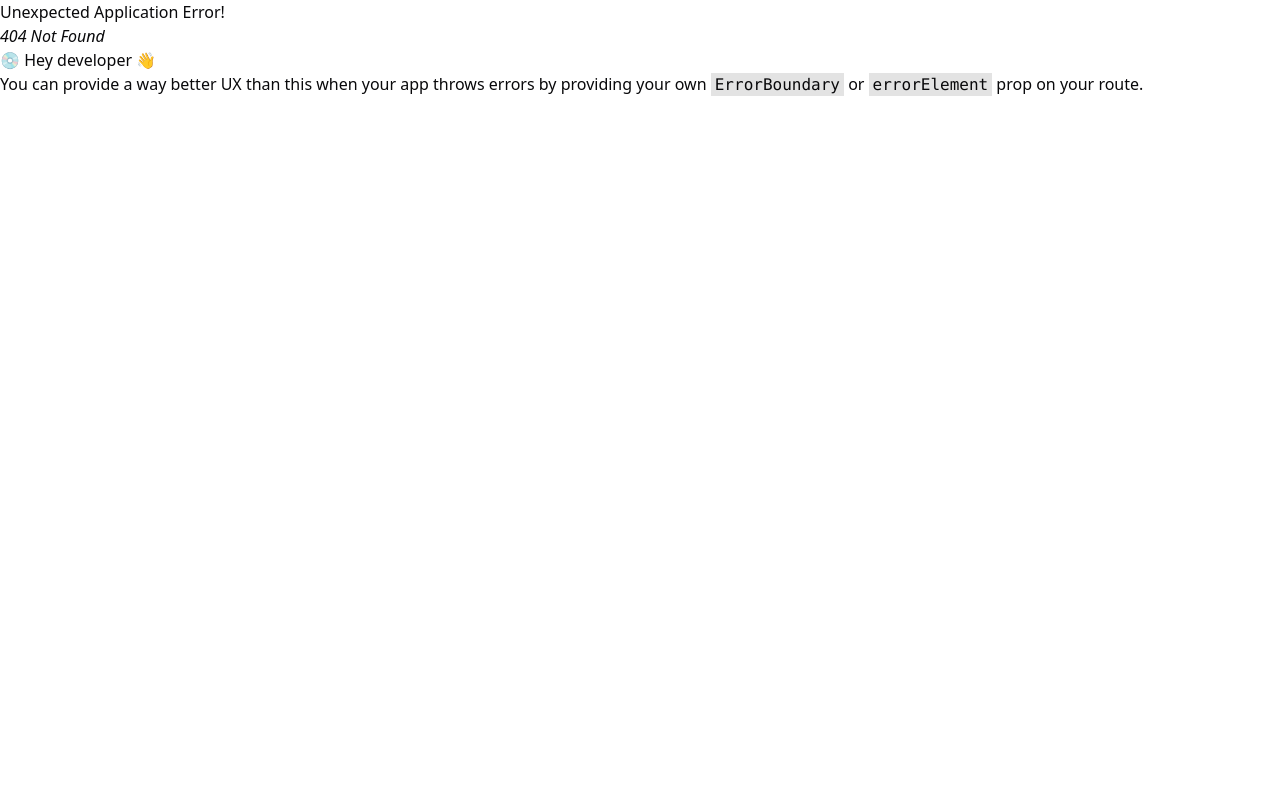
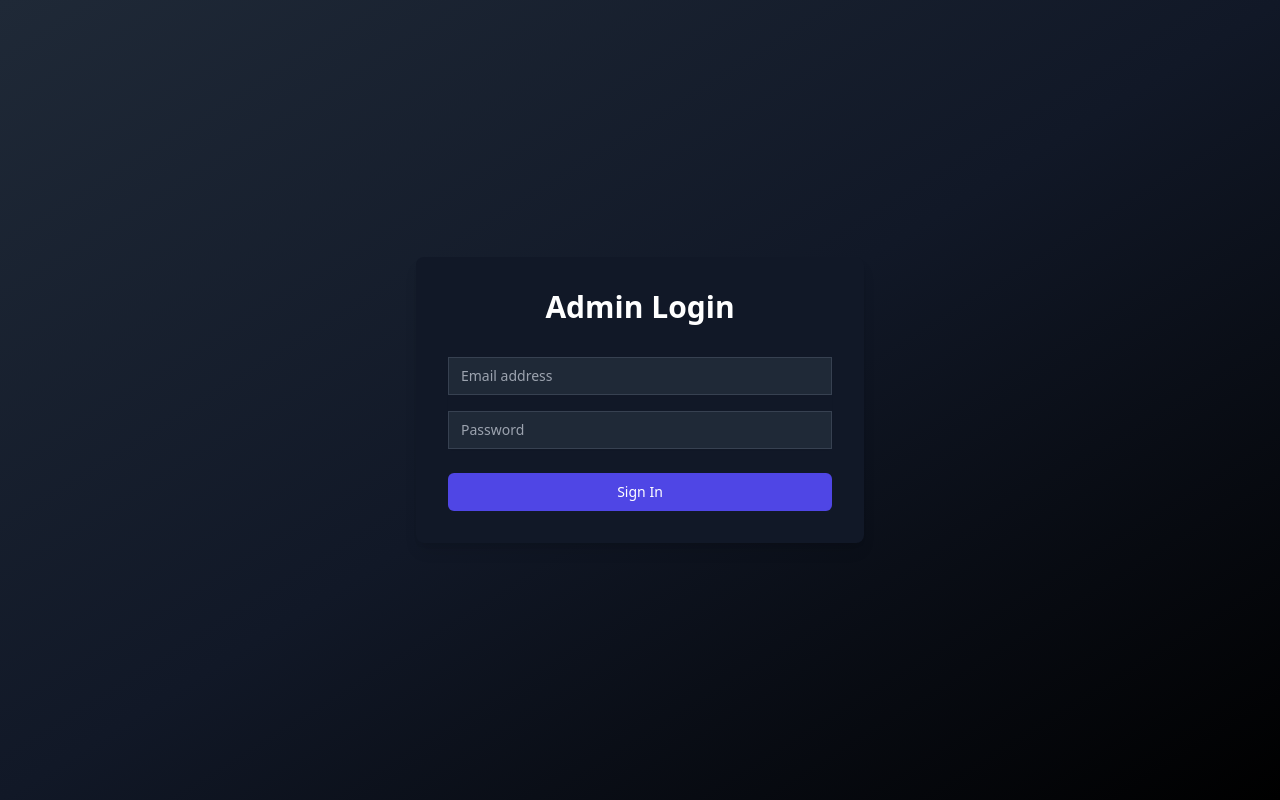
Before and after one commit to rahmanabdulquadir/portfolio-dashboard-frontend, a React (Vite) app: page /login in a window 1280 px wide. Before the commit this address had no page. Built offline with nearby package versions, Linux system fonts and the light colour scheme.

Commit message:
all routes added

```diff
--- a/src/components/Projects/AllProjects.tsx
+++ b/src/components/Projects/AllProjects.tsx
@@ -1,3 +1,4 @@
+/* eslint-disable @typescript-eslint/no-explicit-any */
 import { useEffect, useState } from "react";
 import { Button } from "../ui/button";
 import ProjectModal from "@/pages/ProjectModal";
@@ -11,9 +12,10 @@ interface Project {
   techStack: string[];
   repoLinkClient: string;
   repoLinkServer: string;
-  liveLink: string;
+  liveLink?: string; // Optional property for live link
   image?: string; // Optional property for image URL
 }
+
 const AllProjects = () => {
   const [projects, setProjects] = useState<Project[]>([]);
   const [isModalOpen, setModalOpen] = useState<boolean>(false);
@@ -46,13 +48,19 @@ const AllProjects = () => {
   const handleUpdate = async (updatedProject: Project) => {
     try {
       // Update the project in the backend using PATCH
-      await axios.patch(`http://localhost:5000/api/v1/projects/update/${updatedProject._id}`, updatedProject);
+      await axios.patch(
+        `http://localhost:5000/api/v1/projects/update/${updatedProject._id}`,
+        updatedProject
+      );
 
       // Refetch the projects to update the list
       fetchProjects();
       handleCloseModal(); // Close the modal after successful update
-    } catch (error) {
-      console.error("Error updating project:", error.response?.data || error.message);
+    } catch (error: any) {
+      console.error(
+        "Error updating project:",
+        error.response?.data || error.message
+      );
     }
   };
 
@@ -63,7 +71,7 @@ const AllProjects = () => {
       </h2>
 
       <div className="grid grid-cols-1 place-items-center lg:grid-cols-3 gap-10 justify-center items-center mt-10">
-        {projects?.map((project) => (
+        {projects.map((project) => (
           <div
             key={project._id}
             className="project-card group w-80 h-96 bg-gray-300 shadow-lg rounded-lg overflow-hidden relative transform transition-transform duration-500 hover:scale-105"
@@ -96,7 +104,7 @@ const AllProjects = () => {
             techStack: currentProject.techStack,
             repoLinkClient: currentProject.repoLinkClient,
             repoLinkServer: currentProject.repoLinkServer,
-            liveLink: currentProject.liveLink,
+            liveLink: currentProject.liveLink || "", // Provide default value if undefined
           }}
           onUpdate={handleUpdate} // Callback to refresh the project list
         />
--- a/src/components/Projects/CreateProject.tsx
+++ b/src/components/Projects/CreateProject.tsx
@@ -12,7 +12,6 @@ const CreateProject = () => {
     repoLinkServer: "",
     liveLink: "",
   });
-  const [isModalOpen, setModalOpen] = useState(false);
 
 
   const handleChange = (
@@ -51,6 +50,7 @@ const CreateProject = () => {
         repoLinkServer: "",
         liveLink: "",
       });
+      console.log(response)
       if (response) {
         toast.success("Project added to the portfolio.");
       }
@@ -61,9 +61,9 @@ const CreateProject = () => {
 
 
 
-  const refreshPage = () => {
-    window.location.reload(); // This will reload the entire page
-  };
+  // const refreshPage = () => {
+  //   window.location.reload(); // This will reload the entire page
+  // };
 
   return (
     <form onSubmit={handleSubmit} className=" p-4 bg-white shadow-md rounded">
@@ -155,7 +155,7 @@ const CreateProject = () => {
         />
       </div>
 
-      <button type="submit" onClick={refreshPage} className="bg-black text-white rounded px-4 py-2">
+      <button type="submit"  className="bg-black text-white rounded px-4 py-2">
         Create Project
       </button>
       <span className="text-sm text-blue-300 ml-5">
--- a/src/pages/Dashboard.tsx
+++ b/src/pages/Dashboard.tsx
@@ -41,8 +41,10 @@ const Dashboard = () => {
                     <a href={item.url}>
                       <item.icon />
                       <h3 className="text-lg">{item.title}</h3>
+
                     </a>
                   </SidebarMenuButton>
+
                 </SidebarMenuItem>
               ))}
             </SidebarMenu>
--- /dev/null
+++ b/src/pages/Login.tsx
@@ -0,0 +1,80 @@
+import React, { useState } from "react";
+import { useNavigate } from "react-router-dom";
+
+const Login: React.FC = () => {
+  const [email, setEmail] = useState<string>("");
+  const [password, setPassword] = useState<string>("");
+  const [error, setError] = useState<string | null>(null);
+  const navigate = useNavigate();
+
+  const handleSubmit = async (e: React.FormEvent) => {
+    e.preventDefault();
+
+    // Mock authentication for demo purposes
+    const hardcodedEmail = "admin@gmail.com";
+    const hardcodedPassword = "admin12345";
+
+    if (email === hardcodedEmail && password === hardcodedPassword) {
+      localStorage.setItem("isAuthenticated", "true");
+      navigate("/"); // Redirect to dashboard after successful login
+    } else {
+      setError("Invalid email or password. Please try again.");
+    }
+  };
+
+  return (
+    <div className="min-h-screen flex items-center justify-center bg-gradient-to-br from-gray-800 via-gray-900 to-black">
+      <div className="w-full max-w-md p-8 space-y-8 bg-gray-900 shadow-lg rounded-lg">
+        <h2 className="text-center text-3xl font-bold text-white">
+          Admin Login
+        </h2>
+        {error && <p className="text-red-500 text-sm text-center">{error}</p>}
+        <form onSubmit={handleSubmit} className="mt-8 space-y-6">
+          <div className="rounded-md shadow-sm">
+            <div className="mb-4">
+              <label htmlFor="email" className="sr-only">
+                Email address
+              </label>
+              <input
+                id="email"
+                name="email"
+                type="email"
+                required
+                value={email}
+                onChange={(e) => setEmail(e.target.value)}
+                placeholder="Email address"
+                className="appearance-none rounded-none relative block w-full px-3 py-2 border border-gray-700 text-gray-300 bg-gray-800 focus:outline-none focus:ring-indigo-500 focus:border-indigo-500 sm:text-sm"
+              />
+            </div>
+            <div className="mb-4">
+              <label htmlFor="password" className="sr-only">
+                Password
+              </label>
+              <input
+                id="password"
+                name="password"
+                type="password"
+                required
+                value={password}
+                onChange={(e) => setPassword(e.target.value)}
+                placeholder="Password"
+                className="appearance-none rounded-none relative block w-full px-3 py-2 border border-gray-700 text-gray-300 bg-gray-800 focus:outline-none focus:ring-indigo-500 focus:border-indigo-500 sm:text-sm"
+              />
+            </div>
+          </div>
+
+          <div>
+            <button
+              type="submit"
+              className="w-full flex justify-center py-2 px-4 border border-transparent text-sm font-medium rounded-md text-white bg-indigo-600 hover:bg-indigo-500 focus:outline-none focus:ring-2 focus:ring-offset-2 focus:ring-indigo-500"
+            >
+              Sign In
+            </button>
+          </div>
+        </form>
+      </div>
+    </div>
+  );
+};
+
+export default Login;
--- a/src/pages/ProjectModal.tsx
+++ b/src/pages/ProjectModal.tsx
@@ -1,7 +1,7 @@
 import React, { useEffect, useState } from "react";
 
 interface ProjectModalProps {
-  projectId: string | undefined;
+  projectId: string; // Assuming projectId will always be defined when modal is open
   isOpen: boolean;
   onClose: () => void;
   initialData: {
@@ -10,16 +10,16 @@ interface ProjectModalProps {
     techStack: string[];
     repoLinkClient: string;
     repoLinkServer: string;
-    liveLink: string;
+    liveLink?: string; // Making this optional
   };
   onUpdate: (updatedProject: {
-    _id: string | undefined;
+    _id: string;
     title: string;
     description: string;
     techStack: string[];
     repoLinkClient: string;
     repoLinkServer: string;
-    liveLink: string;
+    liveLink?: string; // Making this optional as well
   }) => void;
 }
 
@@ -30,12 +30,12 @@ const ProjectModal: React.FC<ProjectModalProps> = ({
   initialData,
   onUpdate,
 }) => {
-  const [title, setTitle] = useState(initialData.title);
-  const [description, setDescription] = useState(initialData.description);
+  const [title, setTitle] = useState<string>(initialData.title);
+  const [description, setDescription] = useState<string>(initialData.description);
   const [techStack, setTechStack] = useState<string[]>(initialData.techStack);
-  const [repoLinkClient, setRepoLinkClient] = useState(initialData.repoLinkClient);
-  const [repoLinkServer, setRepoLinkServer] = useState(initialData.repoLinkServer);
-  const [liveLink, setLiveLink] = useState(initialData.liveLink);
+  const [repoLinkClient, setRepoLinkClient] = useState<string>(initialData.repoLinkClient);
+  const [repoLinkServer, setRepoLinkServer] = useState<string>(initialData.repoLinkServer);
+  const [liveLink, setLiveLink] = useState<string | undefined>(initialData.liveLink);
 
   const handleSubmit = async (e: React.FormEvent<HTMLFormElement>) => {
     e.preventDefault();
@@ -47,10 +47,11 @@ const ProjectModal: React.FC<ProjectModalProps> = ({
       techStack,
       repoLinkClient,
       repoLinkServer,
-      liveLink,
+      liveLink, // This can now be undefined if not provided
     };
 
     await onUpdate(updatedProject); // Pass updated project to the handler
+    onClose(); // Close the modal after submission
   };
 
   // Reset form fields when modal opens
@@ -61,7 +62,7 @@ const ProjectModal: React.FC<ProjectModalProps> = ({
       setTechStack(initialData.techStack);
       setRepoLinkClient(initialData.repoLinkClient);
       setRepoLinkServer(initialData.repoLinkServer);
-      setLiveLink(initialData.liveLink);
+      setLiveLink(initialData.liveLink); // Should work correctly
     }
   }, [isOpen, initialData]);
 
@@ -119,8 +120,8 @@ const ProjectModal: React.FC<ProjectModalProps> = ({
               <label>Live Link:</label>
               <input
                 type="url"
-                value={liveLink}
-                onChange={(e) => setLiveLink(e.target.value)}
+                value={liveLink || ""} // Default to empty string if undefined
+                onChange={(e) => setLiveLink(e.target.value || undefined)} // Set as undefined if empty
               />
             </div>
             <button type="submit" className="submit-button">Update Project</button>
--- /dev/null
+++ b/src/router/PrivateRoute.tsx
@@ -0,0 +1,18 @@
+import React from "react";
+import { Navigate } from "react-router-dom";
+
+interface PrivateRouteProps {
+  children: React.ReactNode;
+}
+
+const PrivateRoute: React.FC<PrivateRouteProps> = ({ children }) => {
+  const isAuthenticated = localStorage.getItem("isAuthenticated");
+
+  if (!isAuthenticated) {
+    return <Navigate to="/login" />;
+  }
+
+  return <>{children}</>;
+};
+
+export default PrivateRoute;
--- a/src/router/index.tsx
+++ b/src/router/index.tsx
@@ -1,28 +1,46 @@
 import App from "@/App";
 import Blogs from "@/pages/Blogs";
+import Login from "@/pages/Login";
 import Projects from "@/pages/Projects";
 import Skills from "@/pages/Skills";
 import { createBrowserRouter } from "react-router-dom";
+import PrivateRoute from "./PrivateRoute";
 
 const router = createBrowserRouter([
   {
     path: "/",
-    element: <App/>,
+    element: <App />,
     children: [
       {
         path: "/projects",
-        element: <Projects />,
+        element: (
+          <PrivateRoute>
+            <Projects />
+          </PrivateRoute>
+        ),
       },
       {
         path: "/blogs",
-        element: <Blogs />,
+        element: (
+          <PrivateRoute>
+            <Blogs />
+          </PrivateRoute>
+        ),
       },
       {
         path: "/skills",
-        element: <Skills />,
+        element: (
+          <PrivateRoute>
+            <Skills />
+          </PrivateRoute>
+        ),
       },
     ],
   },
+  {
+    path: "/login",
+    element: <Login />,
+  },
 ]);
 
-export default router
+export default router;
```
